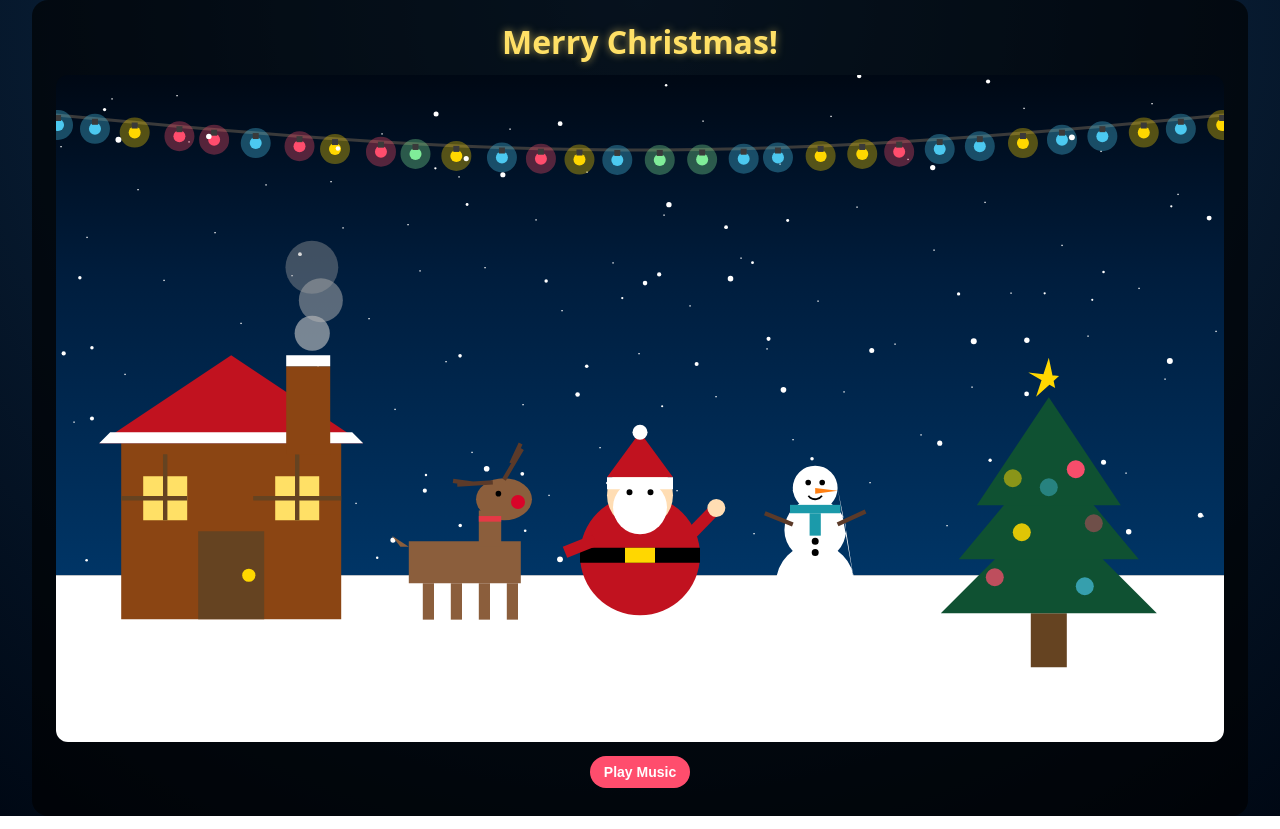
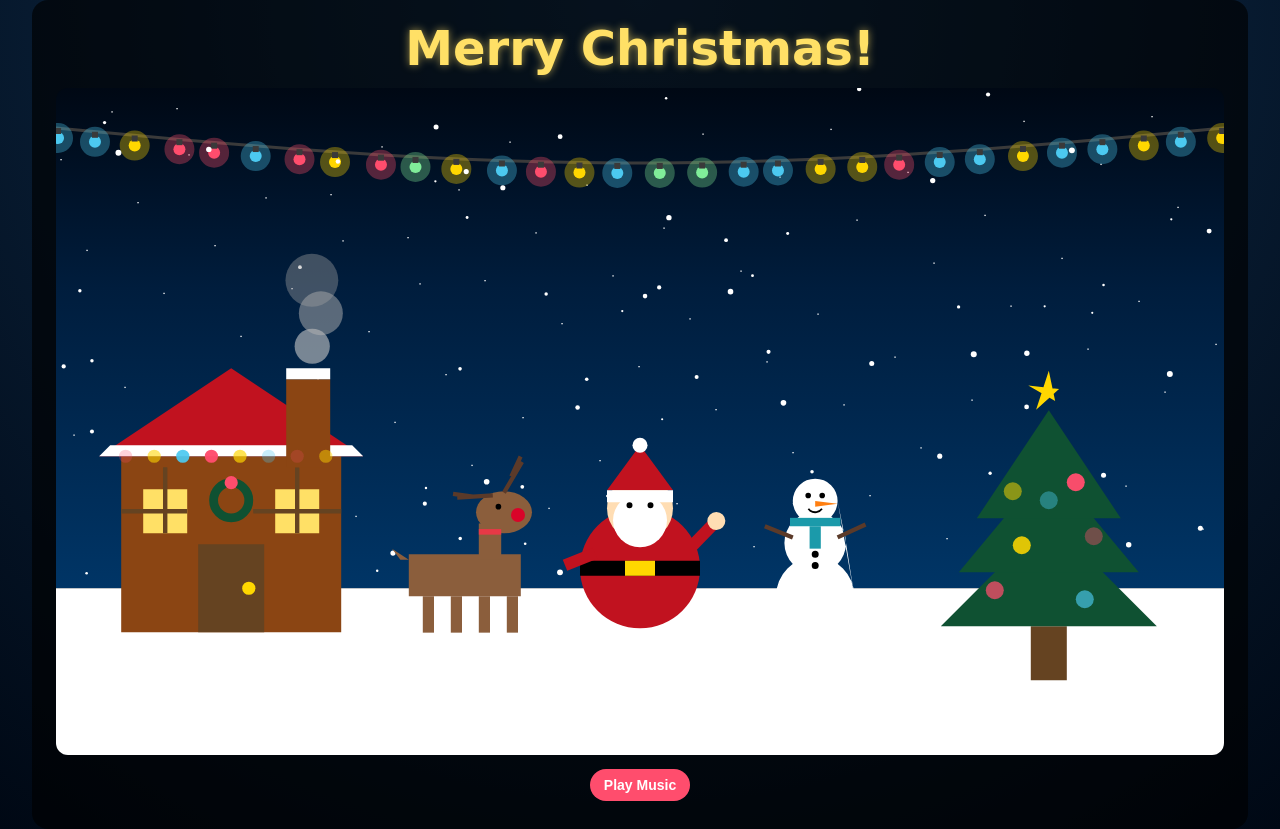
Before and after one commit to tatsuyax25/interactive-christmas-card, a plain HTML site: page index.html in a window 1280 px wide. Drawn offline with Linux system fonts and the light colour scheme; a web font is replaced by a local one.

Commit message:
Update text and decorated Santa's house

```diff
--- a/index.html
+++ b/index.html
@@ -4,6 +4,9 @@
   <meta charset="UTF-8">
   <meta name="viewport" content="width=device-width, initial-scale=1.0">
   <title>Interactive Christmas Card</title>
+  <link rel="preconnect" href="https://fonts.googleapis.com">
+  <link rel="preconnect" href="https://fonts.gstatic.com" crossorigin>
+  <link href="https://fonts.googleapis.com/css2?family=Mountains+of+Christmas:wght@700&display=swap" rel="stylesheet">
   <link rel="stylesheet" href="styles.css">
 </head>
 <body>
--- a/script.js
+++ b/script.js
@@ -239,6 +239,41 @@ function drawSantaHouse(x, y, scale) {
   ctx.beginPath();
   ctx.arc(33 + smokeOffset * 2, -140, 12, 0, Math.PI * 2);
   ctx.fill();
+
+  // Christmas decorations on house
+  // Wreath on door
+  ctx.strokeStyle = "#0f5132";
+  ctx.lineWidth = 4;
+  ctx.beginPath();
+  ctx.arc(0, -40, 8, 0, Math.PI * 2);
+  ctx.stroke();
+  ctx.fillStyle = "#ff4d6d";
+  ctx.beginPath();
+  ctx.arc(0, -48, 3, 0, Math.PI * 2);
+  ctx.fill();
+
+  // String lights along white border of house
+  const roofLights = [
+    { x: -48, y: -60 },
+    { x: -35, y: -60 },
+    { x: -22, y: -60 },
+    { x: -9, y: -60 },
+    { x: 4, y: -60 },
+    { x: 17, y: -60 },
+    { x: 30, y: -60 },
+    { x: 43, y: -60 },
+  ];
+
+  roofLights.forEach((light, i) => {
+    const twinkle = Math.sin(t * 0.08 + i) * 0.4 + 0.6;
+    const colors = ["#ff4d6d", "#ffd700", "#4cc9f0"];
+    ctx.fillStyle = colors[i % 3];
+    ctx.globalAlpha = twinkle;
+    ctx.beginPath();
+    ctx.arc(light.x, light.y, 3, 0, Math.PI * 2);
+    ctx.fill();
+  });
+  ctx.globalAlpha = 1;
 
   ctx.restore();
 }
--- a/styles.css
+++ b/styles.css
@@ -24,7 +24,8 @@ body {
 
 .title {
   margin: 0 0 12px;
-  font-size: 32px;
+  font-size: 48px;
+  font-family: 'Mountains of Christmas', cursive;
   color: #ffe066;
   text-shadow: 0 0 8px rgba(255, 224, 102, 0.6);
 }
```
